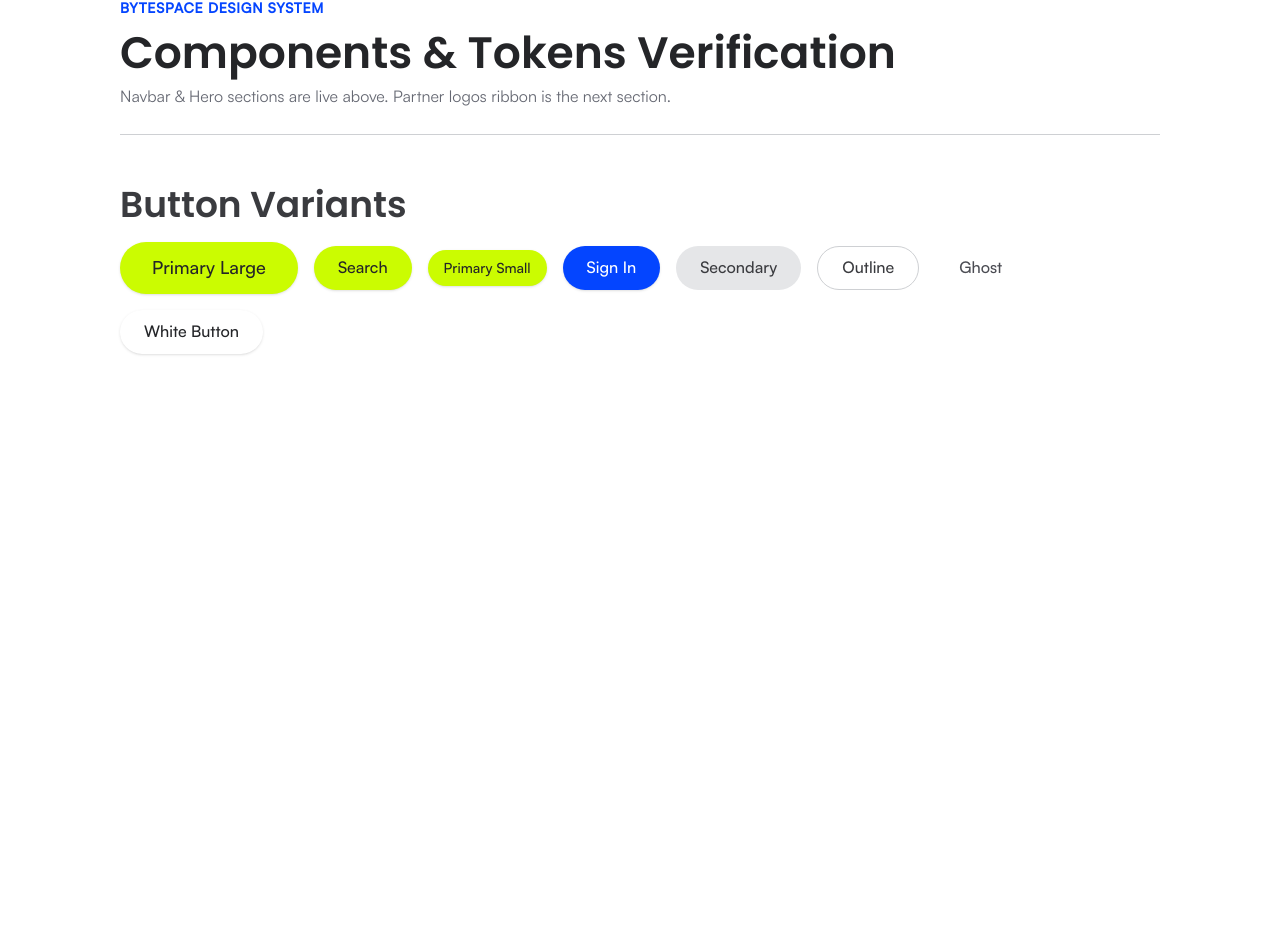
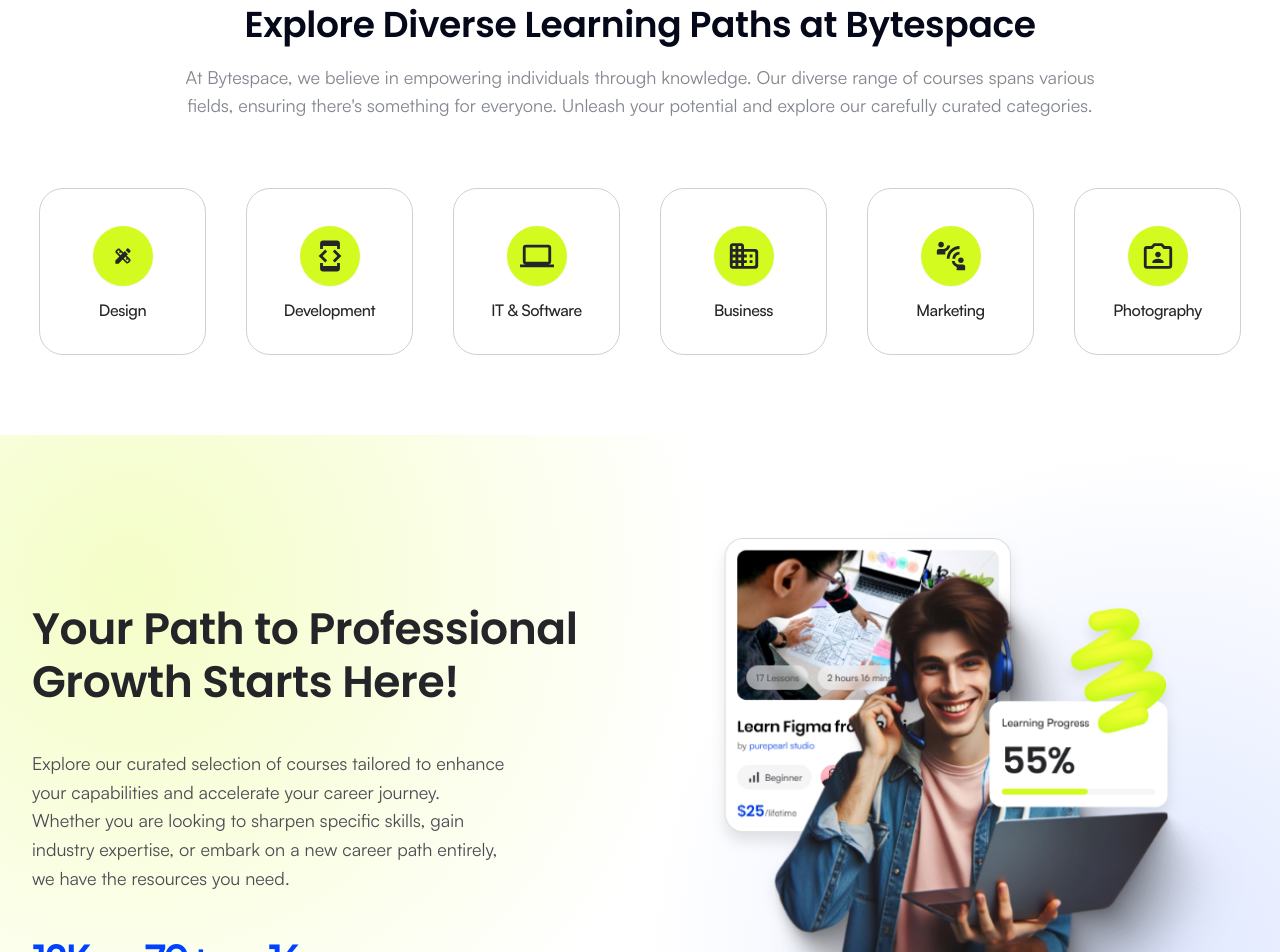
Before and after one commit to maliha-mobassira/bytespace-new, a Next.js app: page / in a window 1280 px wide. Shown: the part 2712-3664 px from the top of the page. Before the commit the page ends 3130 px from the top, so only its background shows below. Built offline with nearby package versions, Linux system fonts and the light colour scheme.

Commit message:
feat(professional-growth): implement Frame 13 with exact typography, stats, and illustration

```diff
--- a/app/page.tsx
+++ b/app/page.tsx
@@ -2,56 +2,29 @@ import { Navbar } from "@/components/layout/Navbar";
 import { Hero } from "@/components/sections/Hero";
 import { PartnerLogos } from "@/components/sections/PartnerLogos";
 import { ExploreCourses } from "@/components/sections/ExploreCourses";
-import { Container, Button } from "@/components/ui";
+import { LearningPaths } from "@/components/sections/LearningPaths";
+import { ProfessionalGrowth } from "@/components/sections/ProfessionalGrowth";
 
 export default function Home() {
   return (
     <div className="relative min-h-screen bg-white">
-      {/* Navbar sits transparently over the Hero */}
+      {/* 1. Navbar transparent over Hero */}
       <Navbar />
 
-      {/* Hero Section */}
+      {/* 2. Hero Section */}
       <Hero />
 
-      {/* Partner Logos Ribbon */}
+      {/* 3. Partner Logos Ribbon (Frame 2) */}
       <PartnerLogos />
 
-      {/* Frame 3 & Tab_Categories: Explore Courses Section */}
+      {/* 4. Explore Courses (Frame 3, Tab_Categories, Frame 8) */}
       <ExploreCourses />
 
-      {/* Temporary Test & Verification Section (Easy to replace as sections are added) */}
-      <main className="py-16">
-        <Container>
-          <div className="space-y-12">
-            <div className="border-b border-neutral-200 pb-6">
-              <span className="text-label-s text-primary-600 font-semibold uppercase tracking-wider">
-                ByteSpace Design System
-              </span>
-              <h2 className="text-heading-m text-neutral-950 mt-2">
-                Components & Tokens Verification
-              </h2>
-              <p className="text-body-m text-neutral-500 mt-1">
-                Navbar & Hero sections are live above. Partner logos ribbon is the next section.
-              </p>
-            </div>
+      {/* 5. Learning Paths (Frame 9 & Frame 10) */}
+      <LearningPaths />
 
-            {/* Buttons Section */}
-            <section className="space-y-4">
-              <h3 className="text-heading-s text-neutral-900">Button Variants</h3>
-              <div className="flex flex-wrap items-center gap-4">
-                <Button variant="primary" size="lg">Primary Large</Button>
-                <Button variant="primary" size="md">Search</Button>
-                <Button variant="primary" size="sm">Primary Small</Button>
-                <Button variant="blue" size="md">Sign In</Button>
-                <Button variant="secondary" size="md">Secondary</Button>
-                <Button variant="outline" size="md">Outline</Button>
-                <Button variant="ghost" size="md">Ghost</Button>
-                <Button variant="white" size="md">White Button</Button>
-              </div>
-            </section>
-          </div>
-        </Container>
-      </main>
+      {/* 6. Professional Growth (Frame 13) */}
+      <ProfessionalGrowth />
     </div>
   );
 }
--- /dev/null
+++ b/components/sections/ProfessionalGrowth.tsx
@@ -0,0 +1,93 @@
+"use client";
+
+import React from "react";
+import Image from "next/image";
+
+interface StatItem {
+  value: string;
+  label: string;
+}
+
+const STATS: StatItem[] = [
+  { value: "12K", label: "Students" },
+  { value: "70+", label: "Courses" },
+  { value: "16", label: "Creators" },
+];
+
+export function ProfessionalGrowth() {
+  return (
+    <section
+      id="professional-growth"
+      aria-label="Professional Growth"
+      className="relative w-full bg-white py-[80px] lg:py-[100px] overflow-hidden"
+      style={{
+        backgroundImage: `
+          radial-gradient(circle at 10% 20%, rgba(212, 251, 32, 0.25) 0%, transparent 45%),
+          radial-gradient(circle at 90% 70%, rgba(0, 67, 255, 0.12) 0%, transparent 40%)
+        `,
+      }}
+    >
+      <div className="w-full max-w-[1440px] mx-auto px-4 sm:px-6 lg:px-8 flex flex-col items-center">
+        {/* ========================================================================= */}
+        {/* Frame 13: Feature 1 - Path to Professional Growth                         */}
+        {/* Exact Figma: width: 1258px, height: 552px, gap: 63px, row layout         */}
+        {/* ========================================================================= */}
+        <div className="w-full max-w-[1258px] flex flex-col lg:flex-row items-center justify-between gap-[48px] lg:gap-[63px]">
+          {/* Left Text Block (Exact Figma: width: 574px, height: 404px, gap: 40px) */}
+          <div className="w-full lg:max-w-[574px] flex flex-col items-start gap-[32px] lg:gap-[40px]">
+            {/* Heading M */}
+            <h2
+              className="text-[34px] sm:text-[40px] lg:text-[44px] font-semibold text-[#242528] tracking-[-0.01em] leading-[120%]"
+              style={{
+                fontFamily: "var(--font-heading, 'Poppins', sans-serif)",
+              }}
+            >
+              Your Path to Professional Growth Starts Here!
+            </h2>
+
+            {/* Body L Description (width: 477px) */}
+            <p
+              className="w-full max-w-[477px] text-[16px] sm:text-[18px] text-[#4B4C53] font-normal leading-[160%]"
+              style={{
+                fontFamily: "var(--font-body, 'Satoshi', sans-serif)",
+              }}
+            >
+              Explore our curated selection of courses tailored to enhance your
+              capabilities and accelerate your career journey. Whether you are
+              looking to sharpen specific skills, gain industry expertise, or
+              embark on a new career path entirely, we have the resources you need.
+            </p>
+
+            {/* Stats Row: 12K Students | 70+ Courses | 16 Creators */}
+            <div className="flex items-center gap-[40px] sm:gap-[56px] pt-[8px]">
+              {STATS.map((stat, idx) => (
+                <div key={idx} className="flex flex-col items-start">
+                  <span className="text-[32px] sm:text-[36px] font-bold text-[#0043FF] leading-none">
+                    {stat.value}
+                  </span>
+                  <span className="text-[14px] sm:text-[15px] font-normal text-[#4B4C53] mt-[8px]">
+                    {stat.label}
+                  </span>
+                </div>
+              ))}
+            </div>
+          </div>
+
+          {/* Right Illustration Composition (Exact Figma: 577px x 540px) */}
+          <div className="relative w-full max-w-[577px] h-[460px] sm:h-[540px] flex items-center justify-center shrink-0">
+            <Image
+              src="/images/feature-growth-illustration.png"
+              alt="Course card, learning progress 55%, and student holding a laptop"
+              width={584}
+              height={541}
+              priority
+              className="w-full h-full object-contain pointer-events-none select-none drop-shadow-xl"
+            />
+          </div>
+        </div>
+      </div>
+    </section>
+  );
+}
+
+export default ProfessionalGrowth;
```
Also changed, not shown: public/images/feature-growth-illustration.png (added), 1 other file (tests, documents, lock files or other folders).
